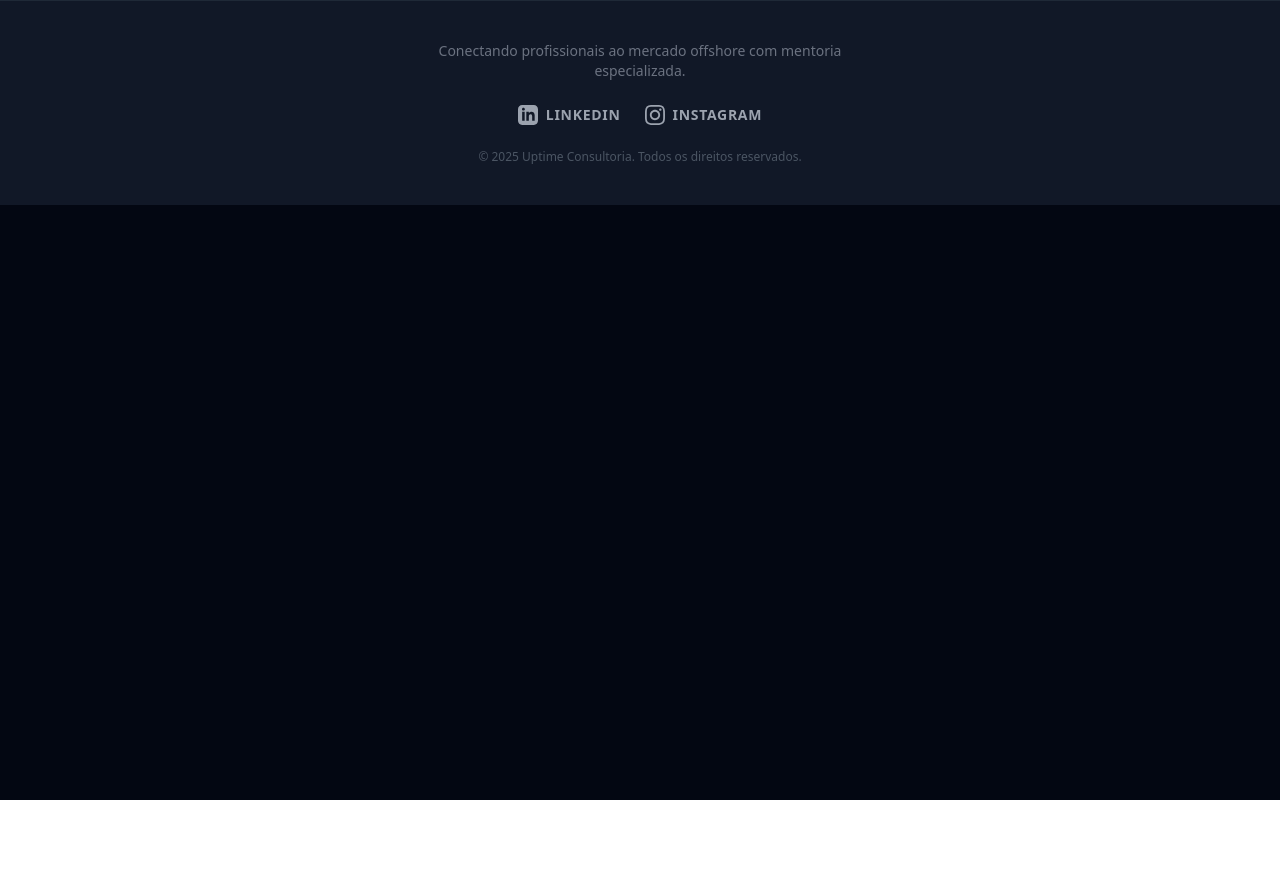
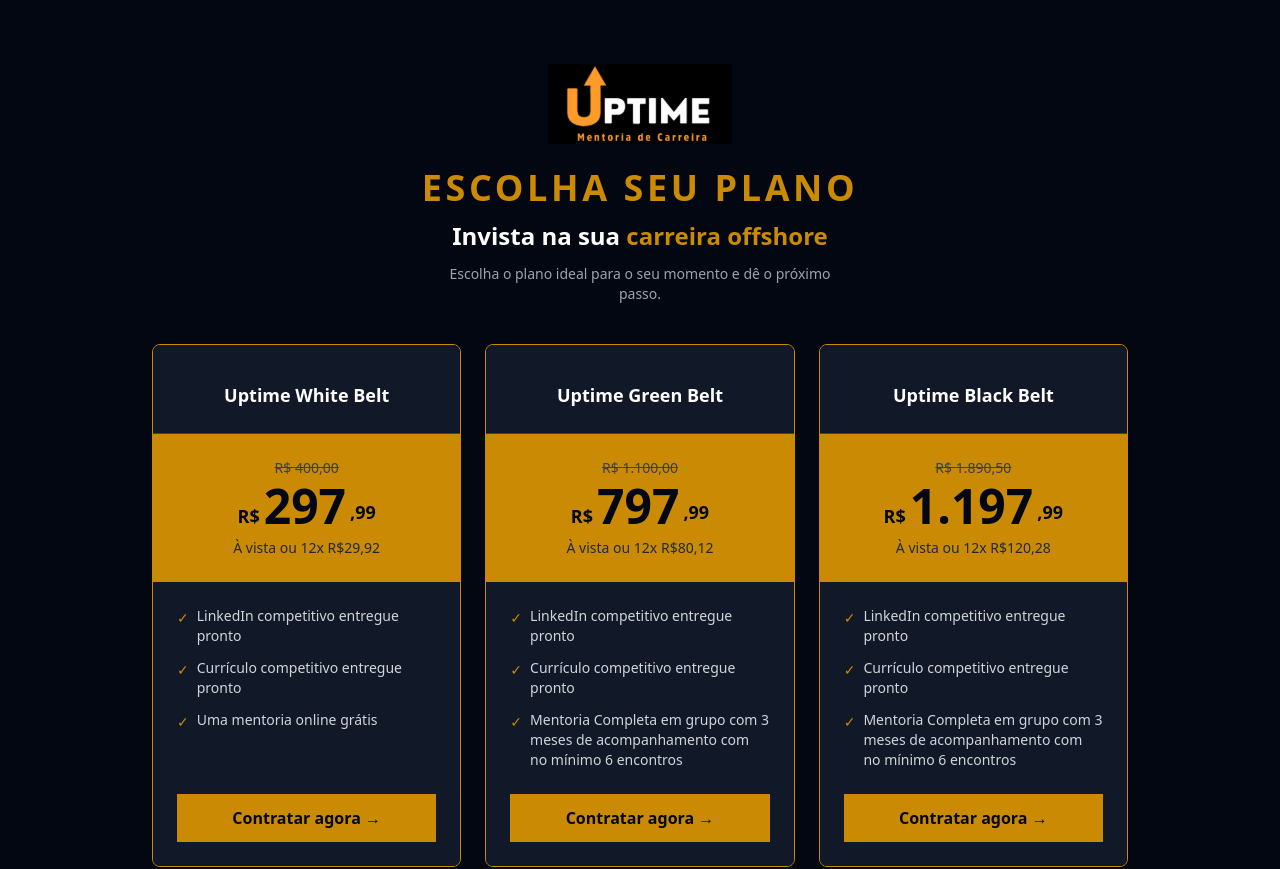
Before and after one commit to Kallavann/uptime-frontend, a React (Vite) app: page /planos in a window 1280 px wide. Shown: the top 869 px of the page. Before the commit the page ends 800 px from the top, so only its background shows below. Built offline with nearby package versions, Linux system fonts and the light colour scheme.

Commit message:
Criado o componete planos

```diff
--- a/src/App.jsx
+++ b/src/App.jsx
@@ -3,6 +3,7 @@
 import Hero from './components/Hero'
 import ContactForm from './components/ContactForm'
 import ResumeUpload from './components/ResumeUpload'
+import Planos from './components/Planos'
 
 function App() {
   return (
@@ -11,6 +12,7 @@
       <main className='flex-1'>
         <Routes>
           <Route path="/" element={<Hero/>}/>
+          <Route path="/planos" element={<Planos/>}/>
           <Route path="/contato" element={<ContactForm/>}/>
           <Route path="/curriculo" element={<ResumeUpload/>}/>
         </Routes>
--- a/src/components/Hero.jsx
+++ b/src/components/Hero.jsx
@@ -1,18 +1,18 @@
-import { Link } from 'react-router-dom'
+import { Link, Links } from 'react-router-dom'
 
 function Hero() {
   return (
     <section className="h-screen flex flex-col items-center justify-center text-center px-6 bg-gray-950">
 
-      <img src="/logo.png" alt="Uptime Consultoria" className="h-24" />
+      <img src="/logo.png" alt="Uptime Consultoria" className="h-400 w-60" />
 
-      <p className="text-yellow-400 text-xs font-semibold tracking-widest uppercase mb-3 mt-6">
+      <p className="text-yellow-600 text-2xl font-semibold tracking-widest uppercase mb-3 mt-6">
         Consultoria de Carreiras Offshore
       </p>
 
-      <h1 className="text-3xl md:text-5xl font-bold text-white leading-tight mb-3">
+      <h1 className="text-3xl md:text-4xl font-bold text-white leading-tight mb-3">
         Sua carreira <br />
-        <span className="text-yellow-400">no próximo nível</span>
+        <span className="text-white leading-tight">no próximo nível</span>
       </h1>
 
       <p className="text-gray-400 text-sm max-w-sm mb-8">
@@ -20,22 +20,19 @@
         especializada, análise de currículo e suporte completo na sua jornada.
       </p>
 
-      <a
-        href="https://SEU_LINK_DE_CHECKOUT"
-        target="_blank"
-        rel="noopener noreferrer"
-        className="bg-yellow-400 text-gray-950 font-bold text-base px-10 py-4 hover:bg-yellow-300 transition-all duration-200 mb-4">
-        Contratar Consultoria →
-      </a>
-
       <div className="flex gap-4">
         <Link to="/contato"
-          className="border border-yellow-400 text-yellow-400 font-semibold px-8 py-3 text-sm hover:bg-yellow-400 hover:text-gray-950 transition-all duration-200">
+          className="border border-yellow-600 text-yellow-600 font-semibold px-8 py-3 text-sm hover:bg-yellow-600 hover:text-gray-950 transition-all duration-200">
           Falar com a equipe
         </Link>
         <Link to="/curriculo"
-          className="border border-gray-600 text-gray-400 font-semibold px-8 py-3 text-sm hover:border-yellow-400 hover:text-yellow-400 transition-all duration-200">
+          className="border border-yellow-600 text-yellow-600 font-semibold px-8 py-3 text-sm  hover:bg-yellow-600 hover:border-yellow-600 hover:text-gray-950 transition-all duration-200">
           Enviar Currículo
+        </Link>
+
+         <Link to="/planos"
+          className="border border-yellow-600 text-yellow-600 font-semibold px-8 py-3 text-sm  hover:bg-yellow-600 hover:border-yellow-600 hover:text-gray-950 transition-all duration-200">
+          Contratar Consultoria →
         </Link>
       </div>
 
--- /dev/null
+++ b/src/components/Planos.jsx
@@ -0,0 +1,137 @@
+import { Link } from 'react-router-dom'
+
+function Planos() {
+  const planos = [
+    {
+      nome: "Uptime White Belt",
+      de: "400,00",
+      por: "297,99",
+      parcela: "29,92",
+      link: "https://pay.kiwify.com.br/Jfro0dp",
+      destaque: false,
+      beneficios: [
+        "LinkedIn competitivo entregue pronto",
+        "Currículo competitivo entregue pronto",
+        "Uma mentoria online grátis",
+      ]
+    },
+    {
+      nome: "Uptime Green Belt",
+      de: "1.100,00",
+      por: "797,99",
+      parcela: "80,12",
+      link: "https://pay.kiwify.com.br/eFxP2sr",
+      destaque: true,
+      beneficios: [
+        "LinkedIn competitivo entregue pronto",
+        "Currículo competitivo entregue pronto",
+        "Mentoria Completa em grupo com 3 meses de acompanhamento com no mínimo 6 encontros",
+      ]
+    },
+    {
+      nome: "Uptime Black Belt",
+      de: "1.890,50",
+      por: "1.197,99",
+      parcela: "120,28",
+      link: "https://pay.kiwify.com.br/qTQqQmI",
+      destaque: true,
+      beneficios: [
+        "LinkedIn competitivo entregue pronto",
+        "Currículo competitivo entregue pronto",
+        "Mentoria Completa em grupo com 3 meses de acompanhamento com no mínimo 6 encontros",
+      ]
+    },
+  ]
+
+  return (
+    <div className="min-h-screen bg-gray-950 text-white">
+
+      {/* Header */}
+      <div className="pt-16 pb-10 text-center">
+        <Link to="/">
+          <img src="/logo.png" alt="Uptime" className="h-20 mx-auto mb-6" />
+        </Link>
+        <p className="text-yellow-600 text-4xl font-semibold tracking-widest uppercase mb-3">
+          Escolha seu plano
+        </p>
+        <h1 className="text-3xl md:text-2xl font-bold text-white mb-3">
+          Invista na sua <span className="text-yellow-600">carreira offshore</span>
+        </h1>
+        <p className="text-gray-400 text-sm max-w-sm mx-auto">
+          Escolha o plano ideal para o seu momento e dê o próximo passo.
+        </p>
+      </div>
+
+      {/* Cards */}
+      <div className="flex flex-col md:flex-row gap-6 justify-center items-stretch px-6 pb-16 max-w-5xl mx-auto">
+        {planos.map((plano, index) => (
+          <div key={index}
+            className={`relative flex flex-col rounded-lg overflow-hidden flex-1 border ${
+              plano.destaque
+                ? 'border-yellow-600'
+                : 'border-yellow-600'
+            }`}>
+
+            {/* Topo do card */}
+            <div className="bg-gray-900 p-6 text-center border-b border-gray-700">
+              <div className="text-4xl mb-3">{plano.icone}</div>
+              <h2 className="text-lg font-bold text-white">{plano.nome}</h2>
+            </div>
+
+            {/* Preço */}
+            <div className="bg-yellow-600 p-6 text-center">
+              <p className="text-gray-700 text-sm line-through mb-1">
+                R$ {plano.de}
+              </p>
+              <div className="flex items-end justify-center gap-1">
+                <span className="text-gray-950 text-lg font-bold">R$</span>
+                <span className="text-gray-950 text-5xl font-black leading-none">
+                  {plano.por.split(',')[0]}
+                </span>
+                <span className="text-gray-950 text-lg font-bold mb-1">
+                  ,{plano.por.split(',')[1]}
+                </span>
+              </div>
+              <p className="text-gray-800 text-sm mt-2">
+                À vista ou 12x R${plano.parcela}
+              </p>
+            </div>
+
+            {/* Benefícios */}
+            <div className="bg-gray-900 p-6 flex flex-col gap-3 flex-1">
+              {plano.beneficios.map((b, i) => (
+                <div key={i} className="flex items-start gap-2 text-sm text-gray-300">
+                  <span className="text-yellow-600 mt-0.5">✓</span>
+                  <span>{b}</span>
+                </div>
+              ))}
+            </div>
+
+            {/* Botão */}
+            <div className="bg-gray-900 p-6 pt-0">
+
+            <a
+                href={plano.link}
+                target="_blank"
+                rel="noopener noreferrer"
+                className="block w-full text-center bg-yellow-600 text-gray-950 font-bold py-3 hover:bg-yellow-200 transition-all duration-200">
+                Contratar agora →
+              </a>
+            </div>
+
+          </div>
+        ))}
+      </div>
+
+      {/* Voltar */}
+      <div className="text-center pb-10">
+        <Link to="/" className="text-gray-500 text-sm hover:text-yellow-600 transition">
+          ← Voltar para o início
+        </Link>
+      </div>
+
+    </div>
+  )
+}
+
+export default Planos
```
Also changed, not shown: public/saiba-mais.PNG (added).
